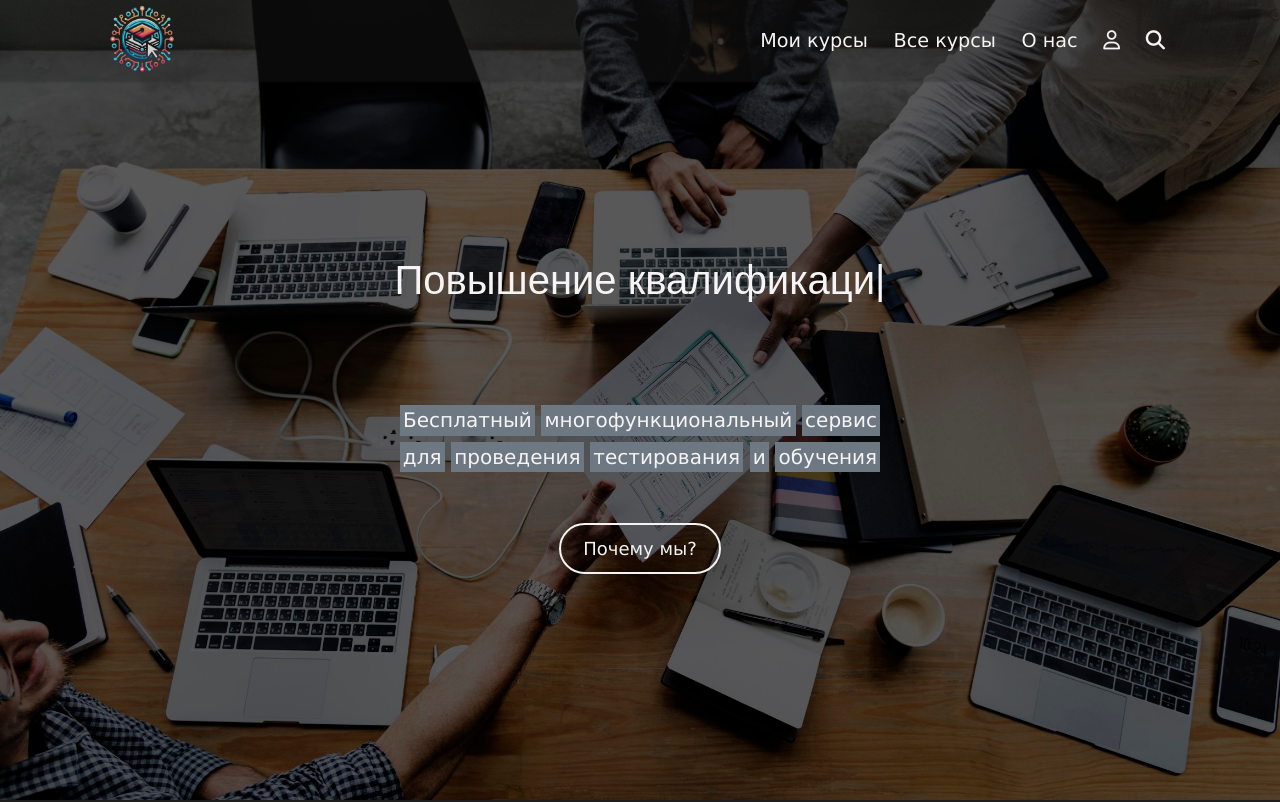
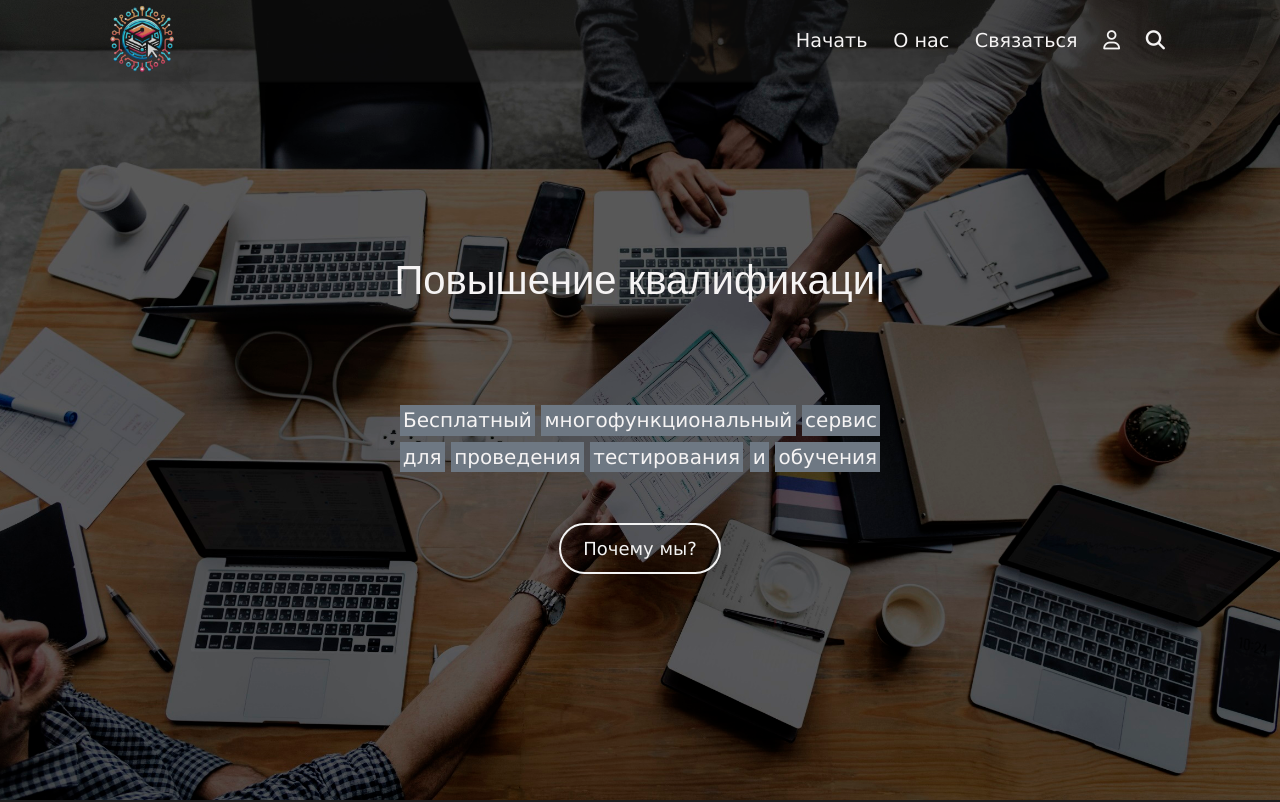
Before and after one commit to Sinkler521/educatemefrontend, a React (Create React App) app: page / in a window 1280 px wide. Shown: the top 802 px of the page. Built offline with nearby package versions, Linux system fonts and the light colour scheme; no server answers.

Commit message:
small changes

```diff
--- a/src/components/About/About.css
+++ b/src/components/About/About.css
@@ -3,7 +3,7 @@
     max-width: var(--content-max-width);
     background-color: #1c1c1c;
 }
-.image-block{
+.about-content .image-block{
     height: 60vh;
     width: 100%;
     background-image: url("../../assets/images/about/aboutusbigimage.jpg");
--- a/src/components/About/About.js
+++ b/src/components/About/About.js
@@ -4,7 +4,7 @@ import {Footer} from "../Footer/Footer";
 import education from "../../assets/images/about/education.jpg"
 import quality from "../../assets/images/about/quality.jpg"
 import {motion} from "framer-motion";
-import './About.css'
+import styles from './About.css'
 
 export const About = (props) => {
     const [initialLeft, setInitialLeft] = useState({x: -200, opacity: 0});
--- a/src/components/Header/Header.js
+++ b/src/components/Header/Header.js
@@ -72,9 +72,9 @@ export const Header = (props) => {
                     </nav> : null}
                     <label htmlFor="menu-toggle"><i className={`fa ${isMenuOpen ? 'fa-times' : 'fa-bars'}`} onClick={toggleMenu}></i></label>
                     <nav className={classNames("navbar", {'navbar-scrolled-far': isScrolledFar, 'mobile-background': useMobile, 'is-open': isMenuOpen})}>
-                        <NavLink to="/mycourses">Мои курсы</NavLink>
-                        <NavLink to="/allcourses">Все курсы</NavLink>
+                        <NavLink to="/courses">Начать</NavLink>
                         <NavLink to="/about">О нас</NavLink>
+                        <NavLink to="/contact">Связаться</NavLink>
                         {!useMobile ?
                             <>
                                 <NavLink to="login"><i className="fa-regular fa-user"></i></NavLink>
```
Also changed, not shown: 1 other file (tests, documents, lock files or other folders).
